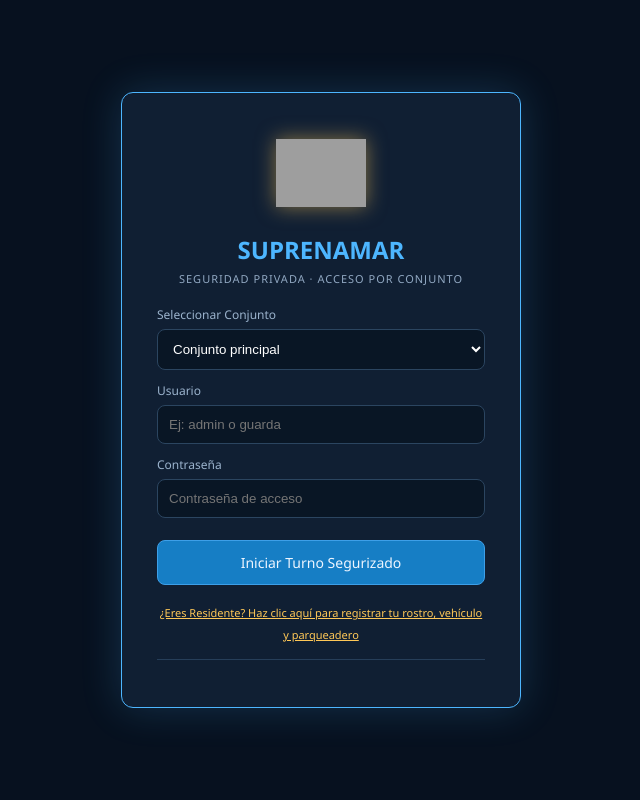
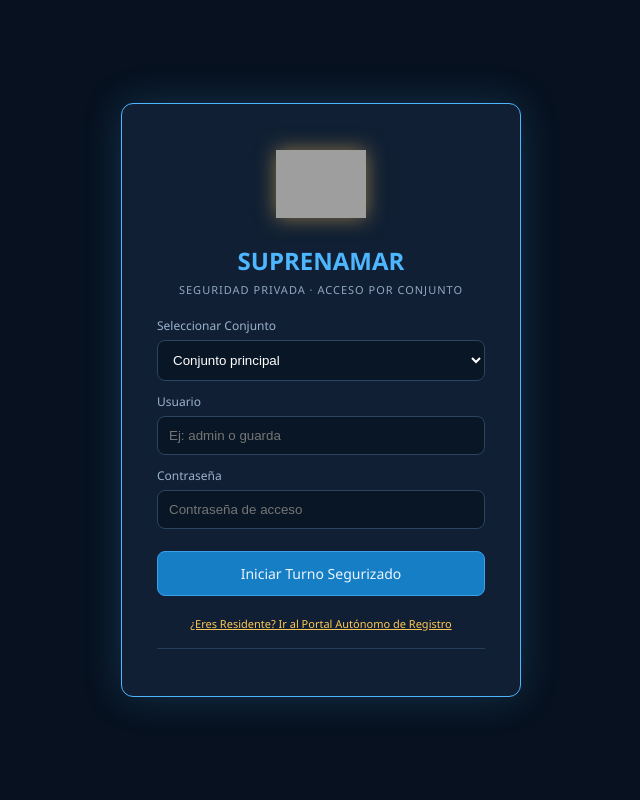
Before and after one commit to juanfelipeleytoncastellanos-prog/suprenamar-vigia, a FastAPI app: page / in a window 1280 px wide. Shown: the whole page, without its empty margins (319-959 px from the left). Run offline with FastAPI, Linux system fonts and the light colour scheme; data comes from the database, SQL or seed files in the repository; grey boxes are pictures that could not be loaded.

Commit message:
Actualizar main.py con ruta /residente y control de parqueaderos

```diff
--- a/app/templates/index.html
+++ b/app/templates/index.html
@@ -49,7 +49,6 @@ input,select { width:100%; padding:11px; border:1px solid #2b4560; border-radius
 </head>
 <body>
 
-<!-- Pantalla de Login Principal (Guarda y Administrador) -->
 <div id="loginScreen" style="position:fixed;top:0;left:0;width:100%;height:100%;background:#07111f;z-index:9999;display:flex;align-items:center;justify-content:center;padding:20px;">
     <div class="panel" style="width:100%;max-width:400px;padding:35px;border-color:var(--azul);box-shadow: 0 0 40px rgba(77,182,255,0.2);text-align:center;background:#101f33;">
         <img src="/static/logo.png" onerror="this.style.display='none'" style="width:90px;height:90px;object-fit:contain;margin-bottom:10px;filter:drop-shadow(0 0 10px rgba(255,200,87,0.5))">
@@ -67,7 +66,7 @@ input,select { width:100%; padding:11px; border:1px solid #2b4560; border-radius
         </form>
 
         <div style="margin-top:15px; text-align:center;">
-            <a href="/residente" style="color:var(--amarillo); font-size:11px; text-decoration:underline;">¿Eres Residente? Haz clic aquí para registrar tu rostro, vehículo y parqueadero</a>
+            <a href="/residente" target="_blank" style="color:var(--amarillo); font-size:11px; text-decoration:underline;">¿Eres Residente? Ir al Portal Autónomo de Registro</a>
         </div>
 
         <div style="margin-top:15px; border-top:1px solid var(--borde); padding-top:12px;">
@@ -76,7 +75,6 @@ input,select { width:100%; padding:11px; border:1px solid #2b4560; border-radius
     </div>
 </div>
 
-<!-- Panel de Control Operativo del Guarda / Admin -->
 <div class="app">
 <aside>
  <div class="logo-box">
--- a/main.py
+++ b/main.py
@@ -7,7 +7,7 @@ from typing import Optional
 import sqlite3
 import os
 
-app = FastAPI(title="SUPRENAMAR VIGÍA IA", version="2.3")
+app = FastAPI(title="SUPRENAMAR VIGÍA IA", version="2.4")
 
 BASE_DIR = Path(__file__).resolve().parent
 DB_PATH = BASE_DIR / "vigia.db"
@@ -208,7 +208,7 @@ def crear_residente(d: Residente, conjunto_id: int = 1):
         nuevo_id = cur.lastrowid
 
     with conectar_db() as db:
-        db.execute("INSERT INTO movimientos (hora, persona, tipo, evento, conjunto_id) VALUES (datetime('now', 'localtime'), ?, 'Residente', 'Registro biométrico, placa: ' || COALESCE(?, 'N/A') || ' - Puesto: ' || COALESCE(?, 'N/A'), ?)", (d.nombre.strip(), d.placa.strip().upper(), d.puesto.strip(), conjunto_id))
+        db.execute("INSERT INTO movimientos (hora, persona, tipo, evento, conjunto_id) VALUES (datetime('now', 'localtime'), ?, 'Residente', 'Registro biométrico, placa: ' || COALESCE(?, 'N/A') || ' - Parqueadero: ' || COALESCE(?, 'N/A'), ?)", (d.nombre.strip(), d.placa.strip().upper(), d.puesto.strip(), conjunto_id))
         db.commit()
 
     return {"id": nuevo_id, **d.model_dump(), "conjunto_id": conjunto_id}
```
